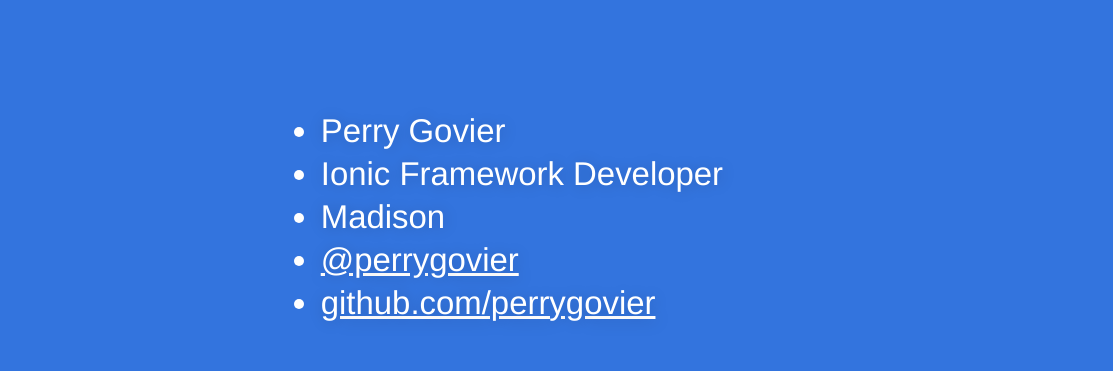
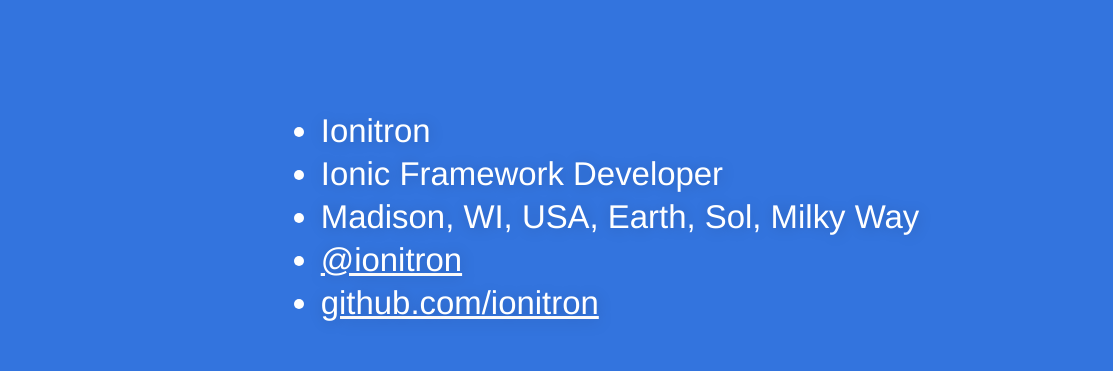
Before and after one commit to ionic-team/ionic-present, a website: page index.html in a window 1280 px wide. Both pictures are taken after a click on the element 1251 px from the left and 734 px from the top of the page. Shown: the part 162-533 px from the top of the page, 167-1280 px from the left. Drawn offline with Linux system fonts and the light colour scheme.

Commit message:
setting ionitron as presenter

```diff
--- a/index.html
+++ b/index.html
@@ -52,13 +52,13 @@
 
 
         <section>
-          <img src="img/me.jpg" style="position: absolute; top:0; left:0; max-width: 260px; max-height: 260px; border-radius: 30px">
+          <img src="img/me.png" style="position: absolute; top:0; left:0; max-width: 260px; max-height: 260px; border-radius: 30px">
           <ul style="position: absolute; top:0; left:300px;">
-            <li>Perry Govier</li>
+            <li>Ionitron</li>
             <li>Ionic Framework Developer</li>
-            <li>Madison</li>
-            <li><a href="https://twitter.com/perrygovier">@perrygovier</a></li>
-            <li><a href="https://github.com/perrygovier">github.com/perrygovier</a></li>
+            <li>Madison, WI, USA, Earth, Sol, Milky Way</li>
+            <li><a href="https://twitter.com/ionitron">@ionitron</a></li>
+            <li><a href="https://github.com/ionitron">github.com/ionitron</a></li>
           </ul>
         </section>
 
```
